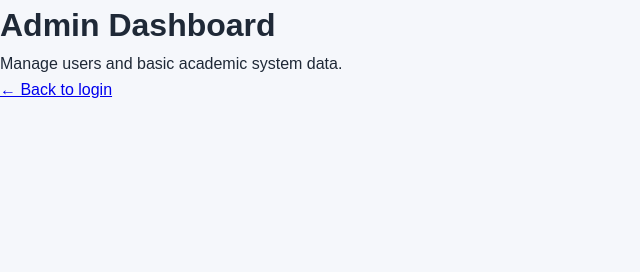
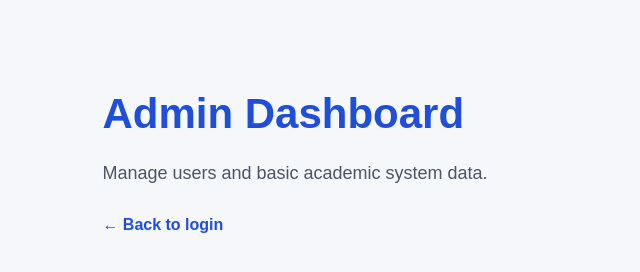
Before and after one commit to ftroka/unitrack-student-monitoring-system, a plain HTML site: page frontend/admin-dashboard.html in a window 1280 px wide. Shown: the whole page, without its empty margins (0-640 px from the left). Drawn offline with Linux system fonts and the light colour scheme.

```diff
--- a/frontend/style.css
+++ b/frontend/style.css
@@ -311,3 +311,27 @@
   text-decoration: none;
   font-weight: 600;
 }
+
+.dashboard-page {
+  min-height: 100vh;
+  padding: 80px 8%;
+  background: #f5f7fb;
+}
+
+.dashboard-page h1 {
+  color: #1f4fd8;
+  font-size: 42px;
+  margin-bottom: 12px;
+}
+
+.dashboard-page p {
+  color: #4b5563;
+  font-size: 18px;
+  margin-bottom: 24px;
+}
+
+.dashboard-page a {
+  color: #1f4fd8;
+  font-weight: 600;
+  text-decoration: none;
+}
```
